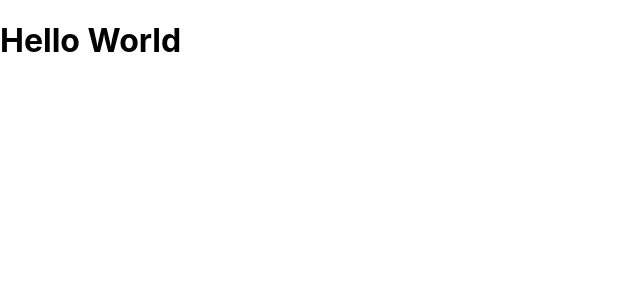
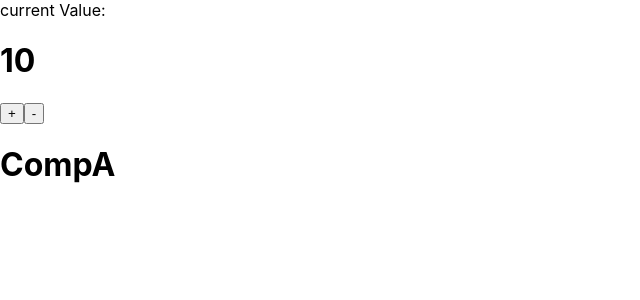
Before and after one commit to parkercatz/Next-content-manager-app, a Next.js app: page / in a window 1280 px wide. Shown: the top 300 px of the page, without its empty margins (0-640 px from the left). Built offline with nearby package versions, Linux system fonts and the light colour scheme.

Commit message:
feat: useState

```diff
--- a/pages/index.js
+++ b/pages/index.js
@@ -1,3 +1,24 @@
-export default function Home() {
-  return <h1>Hello World</h1>
+import { useState } from 'react'
+function CompA() {
+  return <h1>CompA</h1>
 }
+
+function Home() {
+  const [value, setValue] = useState(10)
+  const incrementValue = () => {
+    setValue(value + 1)
+  }
+  const decrementValue = () => {
+    setValue(value - 1)
+  }
+  return (
+    <>
+      current Value: <h1>{value}</h1>
+      <button onClick={incrementValue}>+</button>
+      <button onClick={decrementValue}>-</button>
+      <CompA />
+    </>
+  )
+}
+
+export default Home
```
